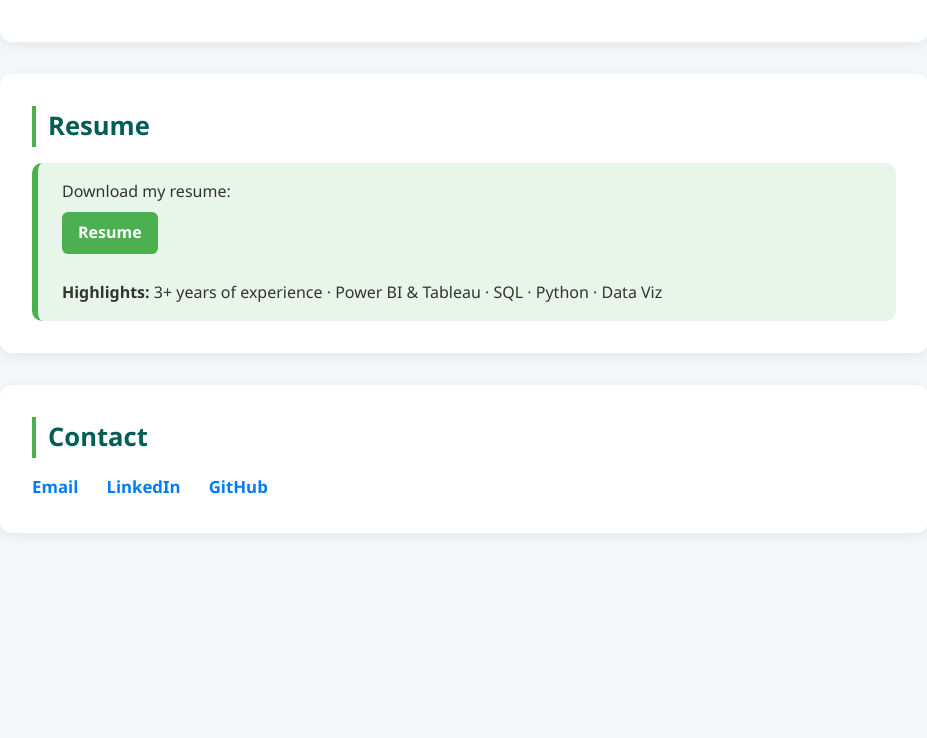
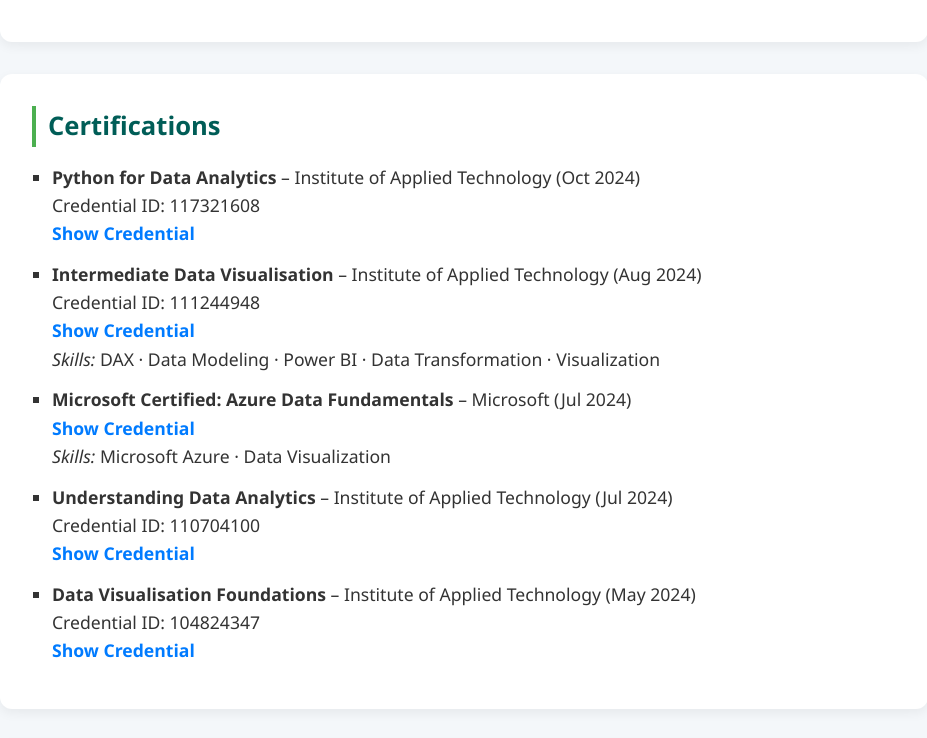
Before and after one commit to kalyandangi/kalyandangi.github.io, a plain HTML site: page index.html in a window 1280 px wide. Shown: the part 1539-2277 px from the top of the page, without its empty margins (176-1103 px from the left). Before the commit the page ends 2152 px from the top, so only its background shows below. Drawn offline with Linux system fonts and the light colour scheme.

Commit message:
Update index.html

```diff
--- a/index.html
+++ b/index.html
@@ -197,6 +197,38 @@
       </ul>
     </section>
 
+        <section>
+      <h2>Certifications</h2>
+      <ul>
+        <li>
+          <strong>Python for Data Analytics</strong> – Institute of Applied Technology (Oct 2024)<br>
+          Credential ID: 117321608 <br>
+          <a href="https://www.credential.net/8aab254b-06cf-456f-8478-a9191bc19fbf#acc.Z4WU20ty" target="_blank">Show Credential</a>
+        </li>
+        <li>
+          <strong>Intermediate Data Visualisation</strong> – Institute of Applied Technology (Aug 2024)<br>
+          Credential ID: 111244948 <br>
+          <a href="https://www.credential.net/59e57298-a8eb-4e25-ac91-6176533fb9da#acc.X2iIKb5Q" target="_blank">Show Credential</a><br>
+          <em>Skills:</em> DAX · Data Modeling · Power BI · Data Transformation · Visualization
+        </li>
+        <li>
+          <strong>Microsoft Certified: Azure Data Fundamentals</strong> – Microsoft (Jul 2024)<br>
+          <a href="https://www.credly.com/badges/b6b7fe6d-32f9-434a-a648-6d5248b046b8/linked_in_profile" target="_blank">Show Credential</a><br>
+          <em>Skills:</em> Microsoft Azure · Data Visualization
+        </li>
+        <li>
+          <strong>Understanding Data Analytics</strong> – Institute of Applied Technology (Jul 2024)<br>
+          Credential ID: 110704100 <br>
+          <a href="https://www.credential.net/259eacb4-3bdd-461d-8b68-ee5c146d80ef#acc.EQmKavx8" target="_blank">Show Credential</a>
+        </li>
+        <li>
+          <strong>Data Visualisation Foundations</strong> – Institute of Applied Technology (May 2024)<br>
+          Credential ID: 104824347 <br>
+          <a href="https://www.credential.net/6ca91a66-591e-4009-9eb4-6c99172f199f#acc.xacwyHm3" target="_blank">Show Credential</a>
+        </li>
+      </ul>
+    </section>
+
     <section>
       <h2>Resume</h2>
       <div class="resume-box">
```
